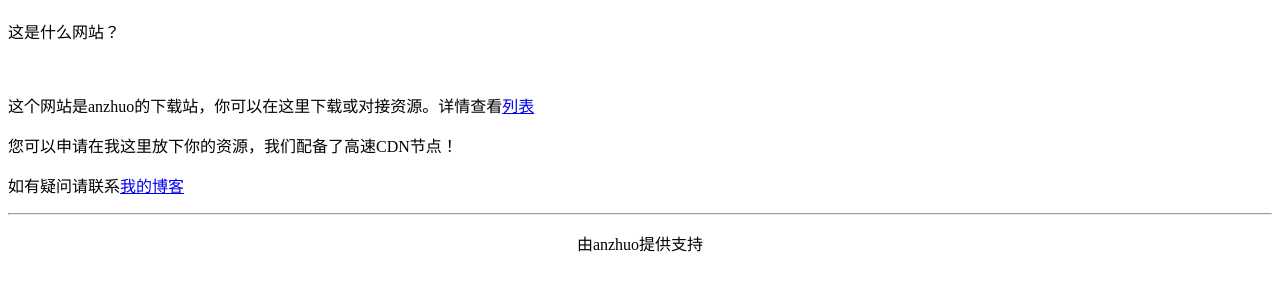
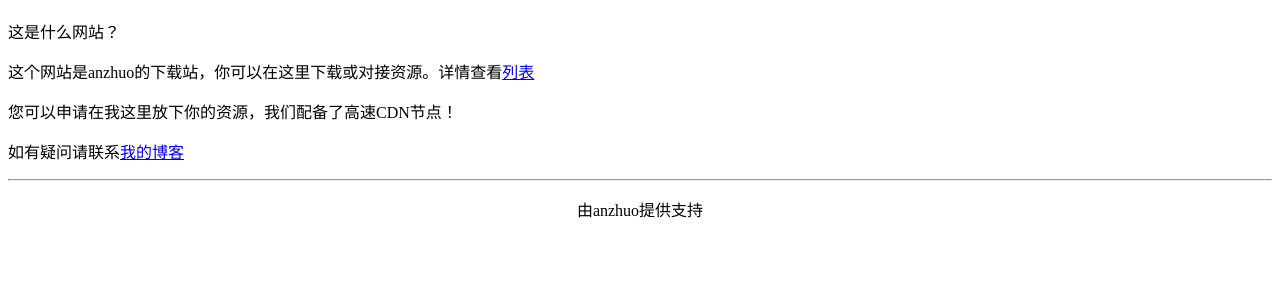
Before and after one commit to anzhuo114514/down, a plain HTML site: page index.html in a window 1280 px wide. Shown: the part 61-352 px from the top of the page. Drawn offline with Linux system fonts and the light colour scheme.

Commit message:
Update index.html

```diff
--- a/index.html
+++ b/index.html
@@ -7,7 +7,7 @@
 </head>
 <body>
 <h1>down.414585.xyz</h1>
-<p>这是什么网站？</p><br>
+<p>这是什么网站？</p>
 <p>这个网站是anzhuo的下载站，你可以在这里下载或对接资源。详情查看<a href="https://view.officeapps.live.com/op/view.aspx?src=https://down.414585.xyz/tree.xlsx">列表</a><p>
 <p>您可以申请在我这里放下你的资源，我们配备了高速CDN节点！</p>
 <p>如有疑问请联系<a href="https://blog.414585.xyz/">我的博客</a></p>
```
